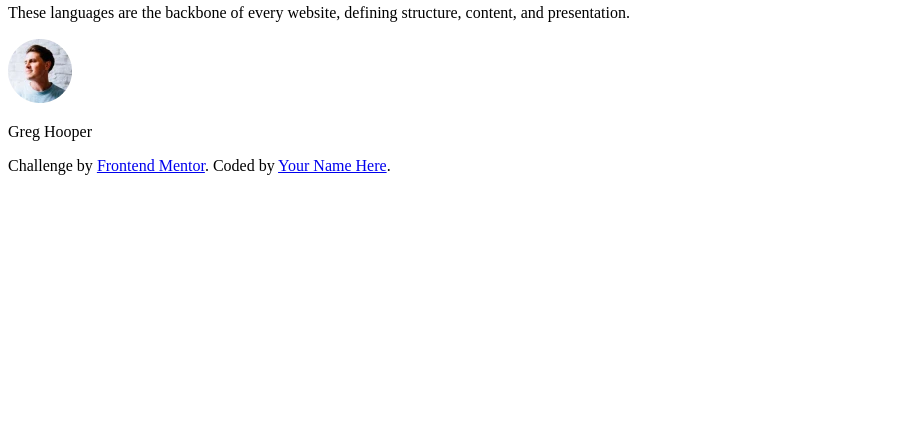
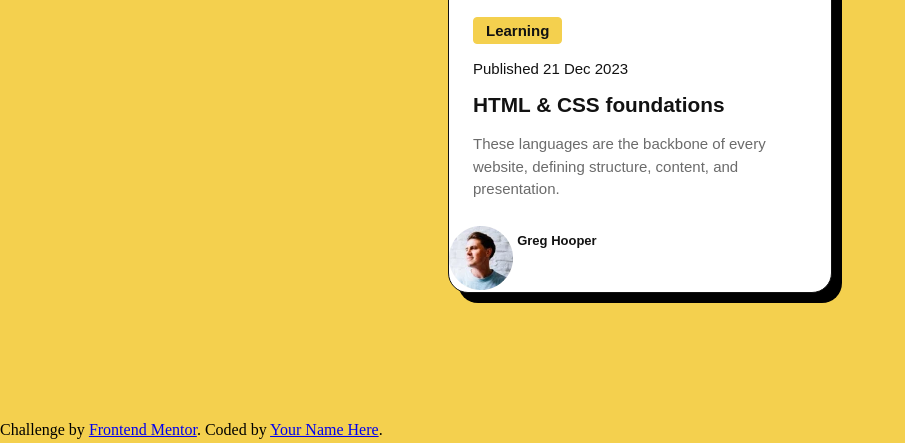
Before and after one commit to Gadielsb2707/blog-preview-card, a plain HTML site: page index.html in a window 1280 px wide. Shown: the part 357-800 px from the top of the page, without its empty margins (0-905 px from the left). Drawn offline with Linux system fonts and the light colour scheme.

Commit message:
Termine de hacer la parte visual

```diff
--- a/css/styles.css
+++ b/css/styles.css
@@ -0,0 +1,100 @@
+:root{
+    --font-family : 'figtree', sans-serif;
+    --font-size-base: 15px;
+
+    --yellow: hsl(47, 88%, 63%);
+    --white: hsl(0, 0%, 100%);
+    --gray-500: hsl(0, 0%, 42%);
+    --gray-950: hsl(0, 0%, 7%);
+
+    --bg-color: var(--yellow);
+    --bg-card: var(--white);
+    --text-main: var(--gray-950);
+    --text-muted: var(--gray-500);
+
+    --text-weight-normal: 500;
+    --text-weight-bold: 800;
+}
+
+*{
+    margin: 0;
+    padding: 0;
+    box-sizing: border-box;
+}
+.card-text {
+    font-family: var(--font-family);
+    font-size: var(--font-size-base);
+}
+
+body {
+    background-color: var(--bg-color);
+
+}
+
+.card {
+    background-color: var(--bg-card);
+    color: var(--text-main);
+    border: 1px solid var(--gray-950);
+    border-radius: 20px;
+    max-width: 384px;
+    max-height: 522px;
+    box-shadow: 10px 10px rgba(0, 0, 0, 1);
+    margin: 10% auto;
+}
+
+.img-main {
+    border-radius: 10px;
+    margin: 1.5rem 1.5rem  1rem;
+}
+
+.state {
+    color: var(--text-main);
+    font-weight: var(--text-weight-bold);
+    margin: 0 1.5rem 0.25rem;
+    border: 1px solid var(--bg-color);
+    border-radius: 4px;
+    padding: 4px 12px;
+    background-color: var(--bg-color);
+    max-width: fit-content;
+}
+
+.date {
+    margin: 1rem 1.5rem 0.5rem;
+}
+
+.title {
+    margin: 1rem 1.5rem 1rem;
+    font-size: 1.3rem;
+    font-weight: var(--text-weight-bold);
+}
+
+.description {
+    margin: 0rem 1.5rem 1.5rem 1.5rem;
+    color: var(--text-muted);
+    line-height: 1.5;
+}
+
+.avatar {
+    width: 32px;
+    height: 32px;
+    vertical-align: middle;
+    margin: 0 0.5rem 1.5rem 1.5rem ;
+}
+
+.author {
+    display: inline-block;
+    vertical-align: top;
+    margin-top: 0.5rem;
+    margin-right: 3rem;
+    font-weight: var(--text-weight-bold);
+    font-size: small;
+}
+
+.atribution {
+    position: fixed;
+    bottom: 10px;
+    font-size: 11px;
+    text-align: center;
+    width: 100%;
+    color: var(--text-main);
+}
--- a/index.html
+++ b/index.html
@@ -9,9 +9,9 @@
     <title>Frontend Mentor | Blog preview card</title>
   </head>
   <body>
-    <div class="main-card">
-      <main class="card-main">
-        <img src="./assets/images/illustration-article.svg">
+    <div class="card">
+       <img src="./assets/images/illustration-article.svg"class="img-main">
+      <main class="card-text">
         <p class="state"> Learning </p>
         <p class="date">Published 21 Dec 2023</p>
         <h1 class="title">HTML & CSS foundations</h1>
```
Also changed, not shown: assets/blog-preview-card-figma/README.md (added).
